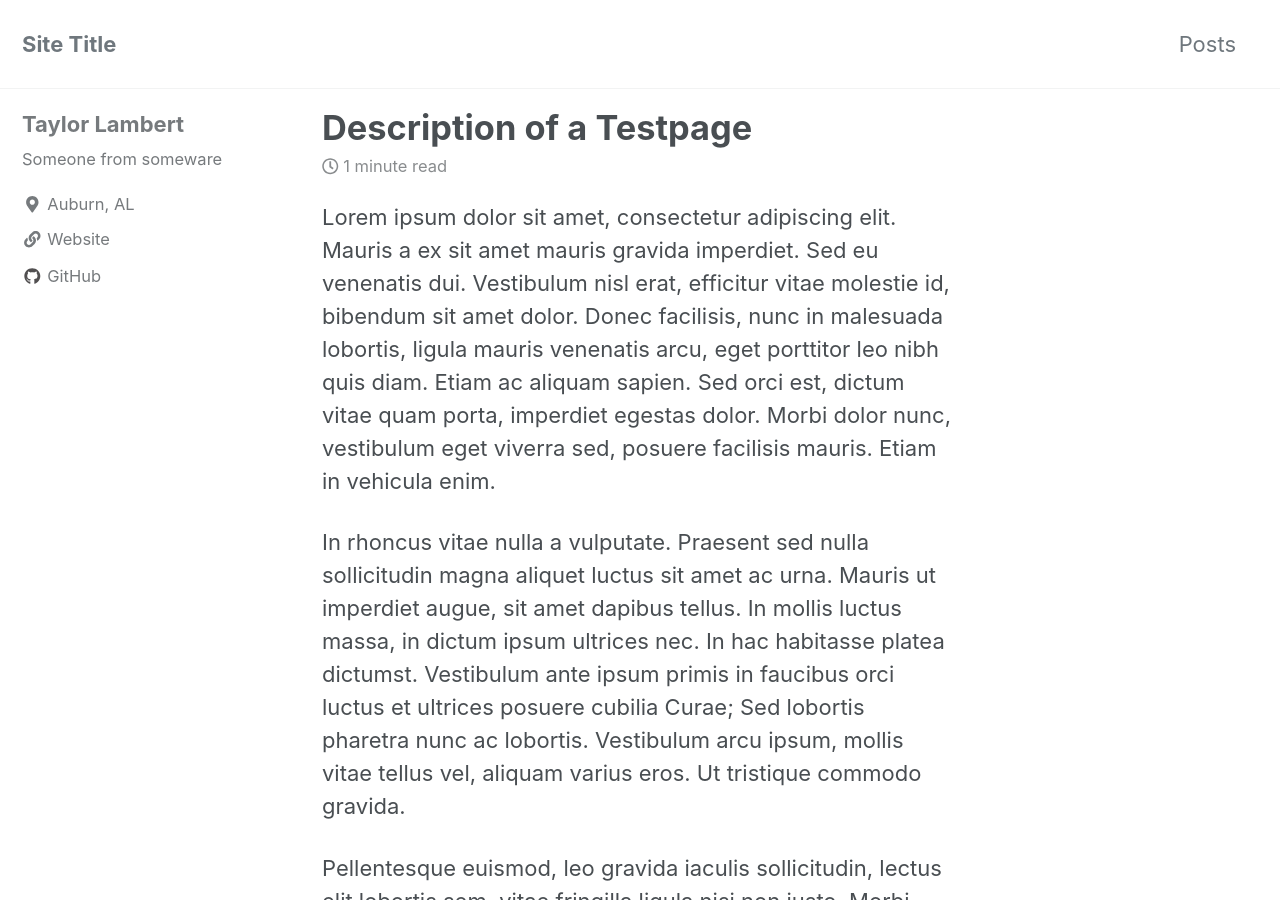
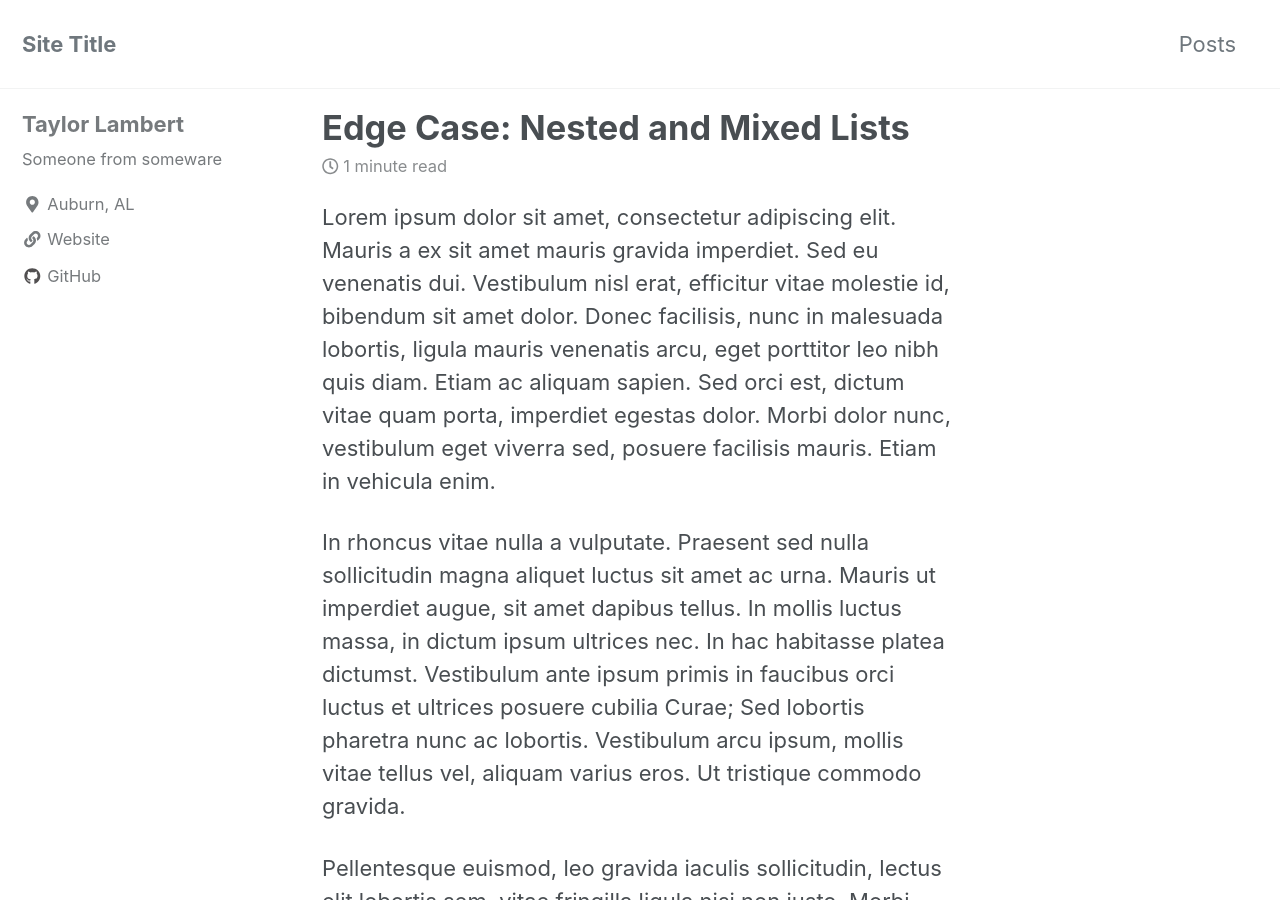
Before and after one commit to TaylorLambert/TaylorLambert.github.io, a Jekyll site: the page built from _posts/2019-03-19-example-post-one.md, in a window 1280 px wide and 900 px high. Built offline with Jekyll 4.4.1, drawn with Linux system fonts in a browser that asks for light colours; cached includes are drawn as plain includes; some of the changed text lies outside the part shown.

Commit message:
Update 2019-03-19-example-post-one.md

```diff
--- a/_posts/2019-03-19-example-post-one.md
+++ b/_posts/2019-03-19-example-post-one.md
@@ -1,8 +1,13 @@
 ---
-title: Description of a Testpage
+title: "Edge Case: Nested and Mixed Lists"
 categories:
-- Test
-feature_image: ""
+  - Edge Case
+tags:
+  - content
+  - css
+  - edge case
+  - lists
+  - markup
 ---
 
 Lorem ipsum dolor sit amet, consectetur adipiscing elit. Mauris a ex sit amet mauris gravida imperdiet. Sed eu venenatis dui. Vestibulum nisl erat, efficitur vitae molestie id, bibendum sit amet dolor. Donec facilisis, nunc in malesuada lobortis, ligula mauris venenatis arcu, eget porttitor leo nibh quis diam. Etiam ac aliquam sapien. Sed orci est, dictum vitae quam porta, imperdiet egestas dolor. Morbi dolor nunc, vestibulum eget viverra sed, posuere facilisis mauris. Etiam in vehicula enim.
```
